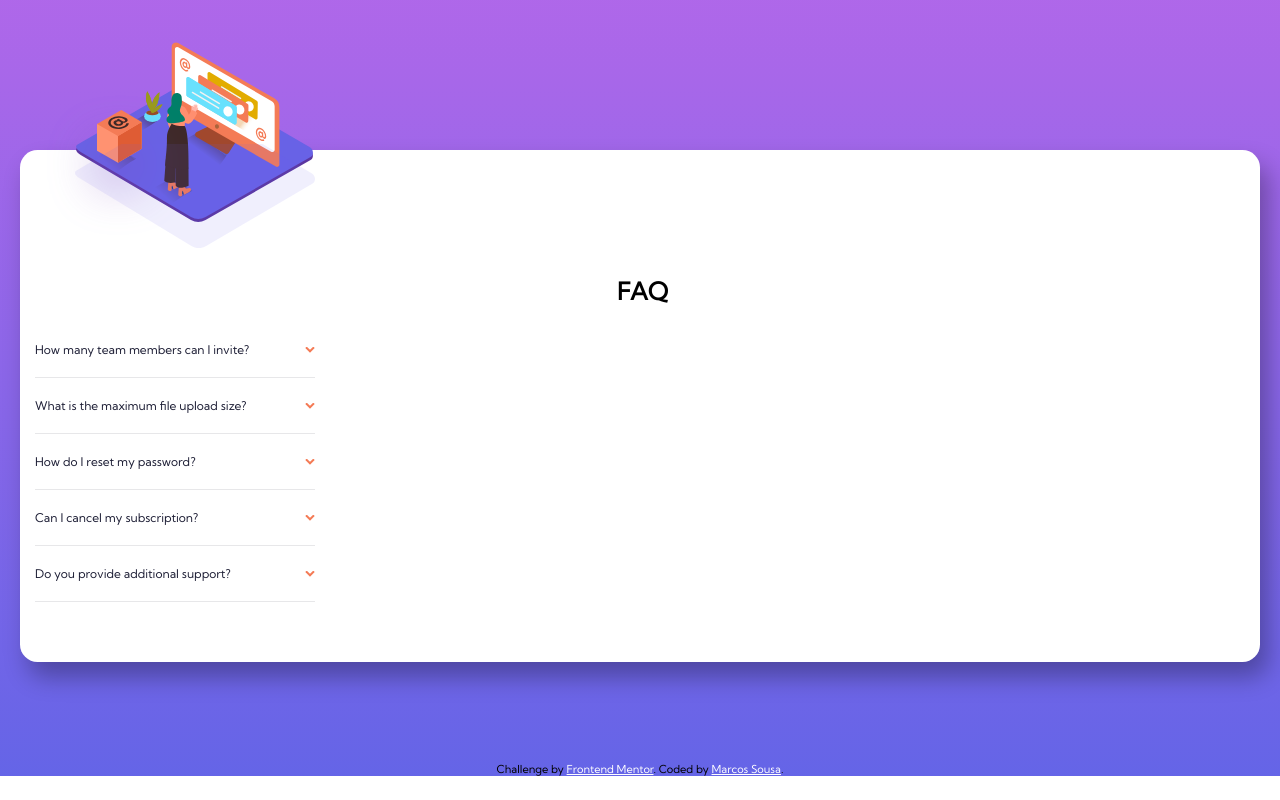
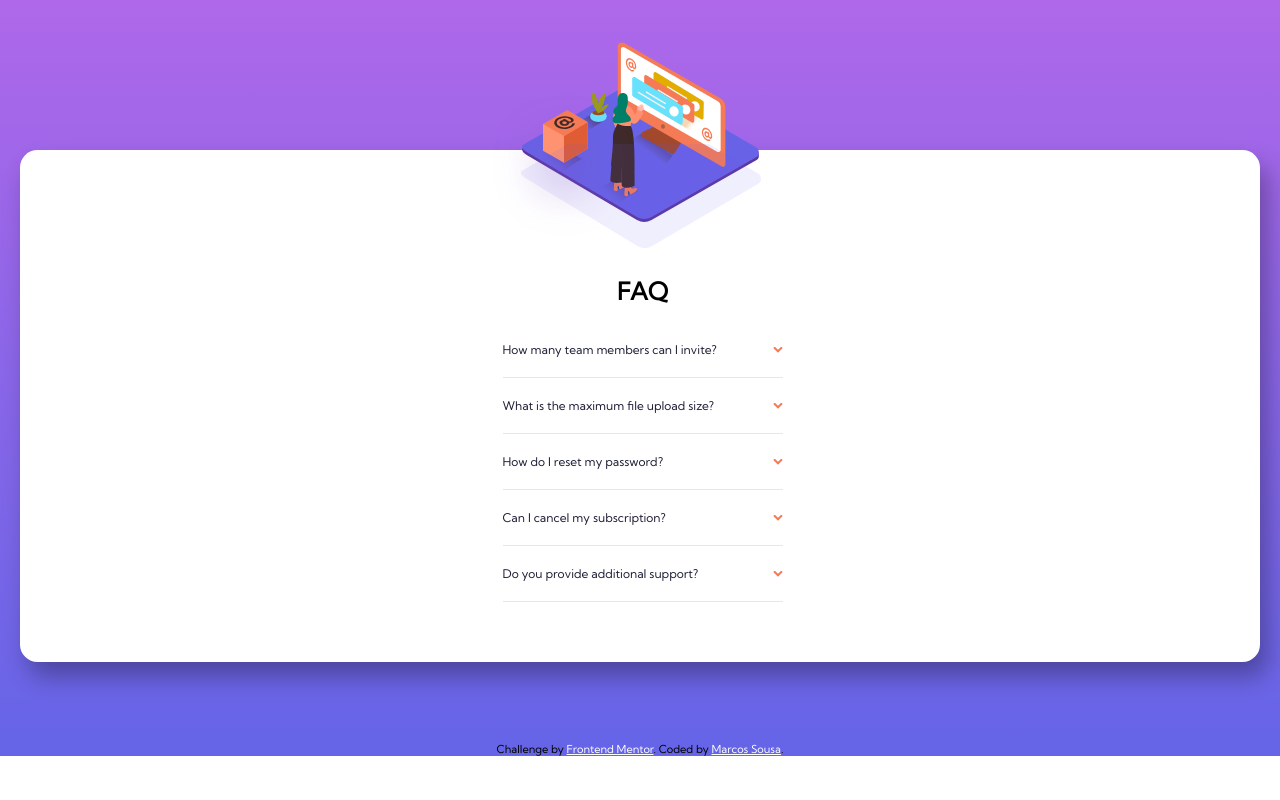
Before and after one commit to marcosfsousa/FAQ-accordion-card, a plain HTML site: page index.html in a window 1280 px wide. Drawn offline with Linux system fonts and the light colour scheme.

Commit message:
Added breakpoints

```diff
--- a/styles.css
+++ b/styles.css
@@ -130,6 +130,21 @@ label {
     width: 280px;
 }
 
+@media screen and (min-width: 768px) {
+    .container {
+        margin:150px 20px 80px;
+        align-items: center;
+    }
+
+    .img-mob-foreground {
+        left: -150px;
+    }
+
+    .img-mob-background {
+        left: -122px;
+    }
+}
+
 @media screen and (min-width: 1440px) {
 
     .image_box {
```
